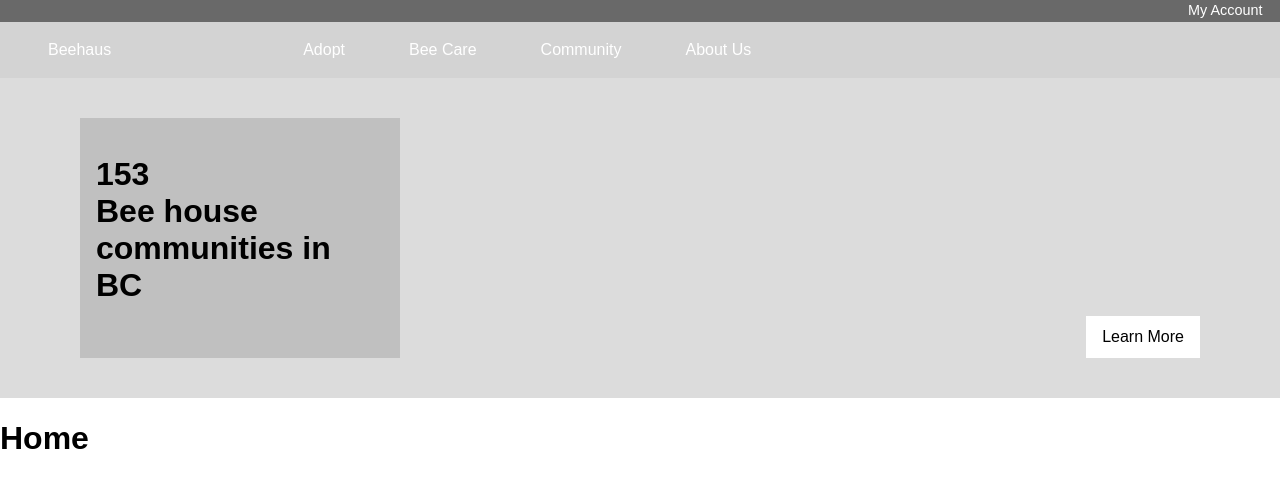
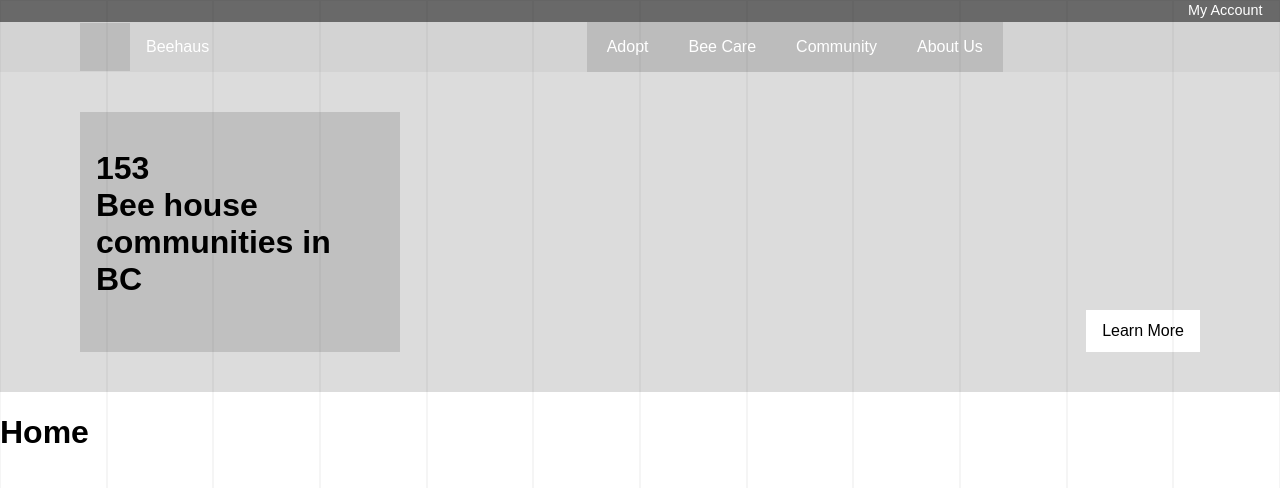
Before and after one commit to RobinGeorge1/beehaus, a plain HTML site: page index.html in a window 1280 px wide. Drawn offline with Linux system fonts and the light colour scheme.

Commit message:
Updated nav with flexbox

```diff
--- a/css/main.css
+++ b/css/main.css
@@ -1,30 +1,46 @@
-/* Navigation & Header */
+.overlay-grid {
+	visibility: visible;
+	display: flex;
+	position: absolute;
+	left: 0;
+	top: 0;
+	height: 100%;
+	width: 100%;
+	z-index: 999;
+}
 
-body {
+.overlay-grid-unit {
+	height: 100%;
+	width: 100%;
+	border: 1px solid rgba(0, 0, 0, 0.04);
+}
+
+/* HEADER + NAVIGATION */
+
+html {
 	box-sizing: border-box;
 }
 
 .mini-header {
+	display: flex;
 	height: 1.4rem;
 	background: #696969;
-	display: flex;
-	justify-content: flex-end;
 }
 
 .mini-header a {
+	margin-left: auto;
+	margin-right: 1rem;
+	padding: 0.1rem;
+	font-size: 0.9rem;
 	color: white;
 	text-decoration: none;
-	font-size: 0.9rem;
-	padding: 0.1rem;
-	margin-right: 1rem;
-
 }
 
 .header-nav {
-	height: 3.5rem;
-	background: #d3d3d3;
 	display: flex;
 	align-items: center;
+	justify-content: flex-start;
+	background: #d3d3d3;;
 }
 
 .header-nav a {
@@ -33,29 +49,48 @@ body {
 }
 
 .nav-logo {
-	margin-left: 3rem;
+	flex: 4 4 0;
+	display: flex;
+	align-items: center;
+	margin-left: 5rem;
 }
 
 .nav-logo-img {
-	width: 3rem;
-	height: 3rem;
-	padding: 0.1rem;
-	margin-left: 5rem;
+	min-height: 100%;
+	width: 50px;
+	margin-right: 1rem;
+	padding: 1.5rem 0;
+	background: #bcbcbc;
 }
 
 .nav-links {
+	flex: 8 8 0;
+	display: flex;
 	margin-left: 10rem;
-	display: flex;
+	margin-right: auto;
 }
 
 .nav-links a {
+	display: block;
+	padding: 1rem 1.25rem;
+	background: #bcbcbc;
 	color: white;
 	text-decoration: none;
-	flex: 1 1 auto;
-	margin: 2rem;
 }
 
-/* Section */
+.nav-links a:hover {
+	background: #A9A9A9;
+}
+
+
+/* https://www.jackreichert.com/2011/07/how-to-add-a-divider-between-menu-items-in-css-using-only-one-selector/  */
+
+/*.nav-links a ~ a {
+	border-left: 1px solid white;
+}
+*/
+
+/* MAIN CONTENT */
 
 .banner {
 	position: relative;
@@ -68,11 +103,11 @@ body {
 
 .banner-text {
 	position: absolute;
+	top: 2.5rem;
 	left: 5rem;
-	top: 2.5rem;
-	background: #c0c0c0;
 	height: 15rem;
 	width: 20rem;
+	background: #c0c0c0;
 }
 
 .banner-text h1 {
@@ -80,9 +115,9 @@ body {
 }
 
 .banner-button {
-	background: white;
-	padding: 0.75rem 1rem;
 	position: absolute;
 	right: 5rem;
 	bottom: 2.5rem;
+	padding: 0.75rem 1rem;
+	background: white;
 }
--- a/index.html
+++ b/index.html
@@ -8,6 +8,22 @@
 		<link href="css/main.css" rel="stylesheet">
 	</head>
 	<body>
+		<div class="overlay-grid">
+			<div class="overlay-grid-unit"></div>
+			<div class="overlay-grid-unit"></div>
+			<div class="overlay-grid-unit"></div>
+			<div class="overlay-grid-unit"></div>
+
+			<div class="overlay-grid-unit"></div>
+			<div class="overlay-grid-unit"></div>
+			<div class="overlay-grid-unit"></div>
+			<div class="overlay-grid-unit"></div>
+
+			<div class="overlay-grid-unit"></div>
+			<div class="overlay-grid-unit"></div>
+			<div class="overlay-grid-unit"></div>
+			<div class="overlay-grid-unit"></div>
+		</div>
 		<header>
 			<div class="mini-header">
 				<a href="my-account.html">My Account</a>
@@ -16,6 +32,7 @@
 			<nav class="header-nav">
 				<a class="nav-logo" href="index.html">
 					<!-- <img class="nav-logo-img"> -->
+					<div class="nav-logo-img"></div>
 					Beehaus
 				</a>
 				<div class="nav-links">
```
